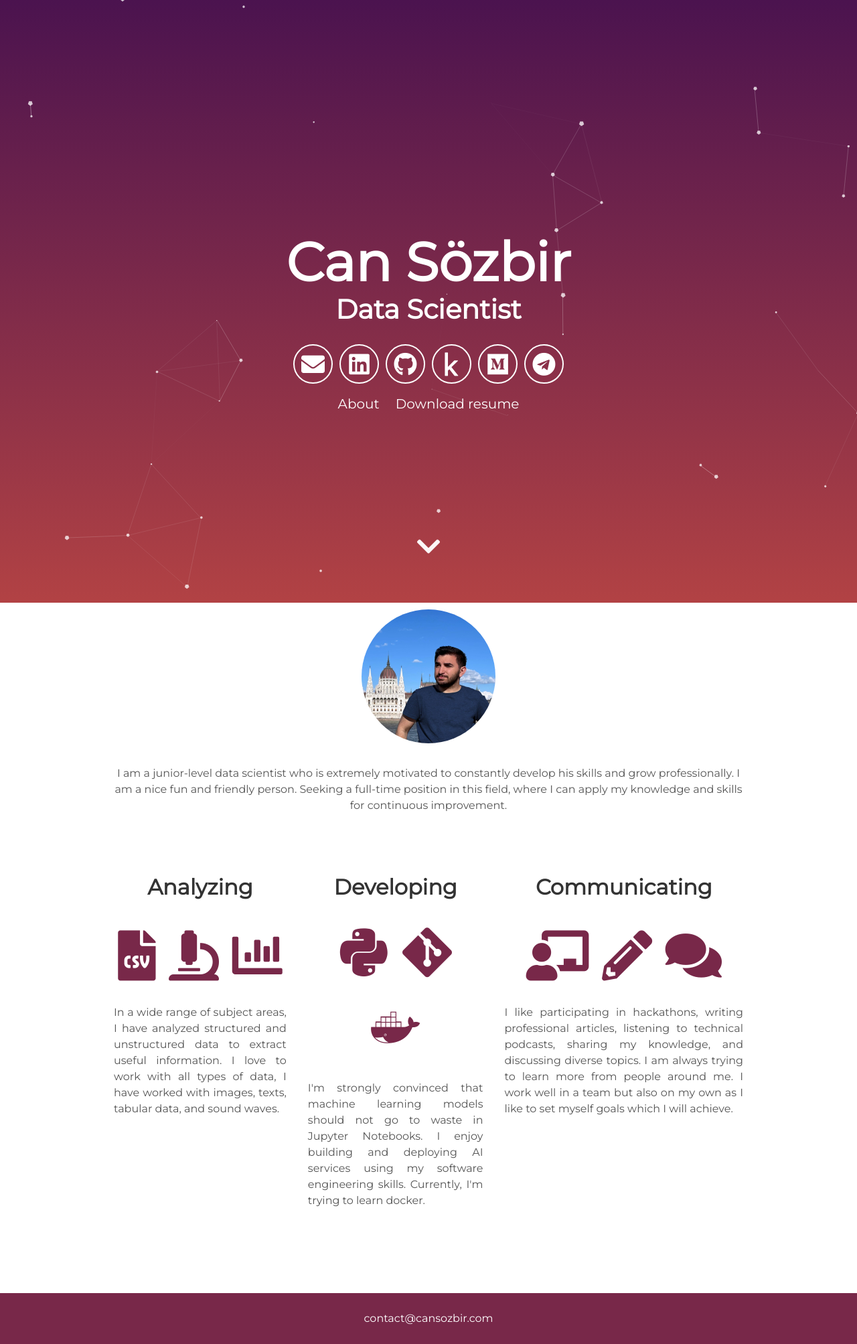
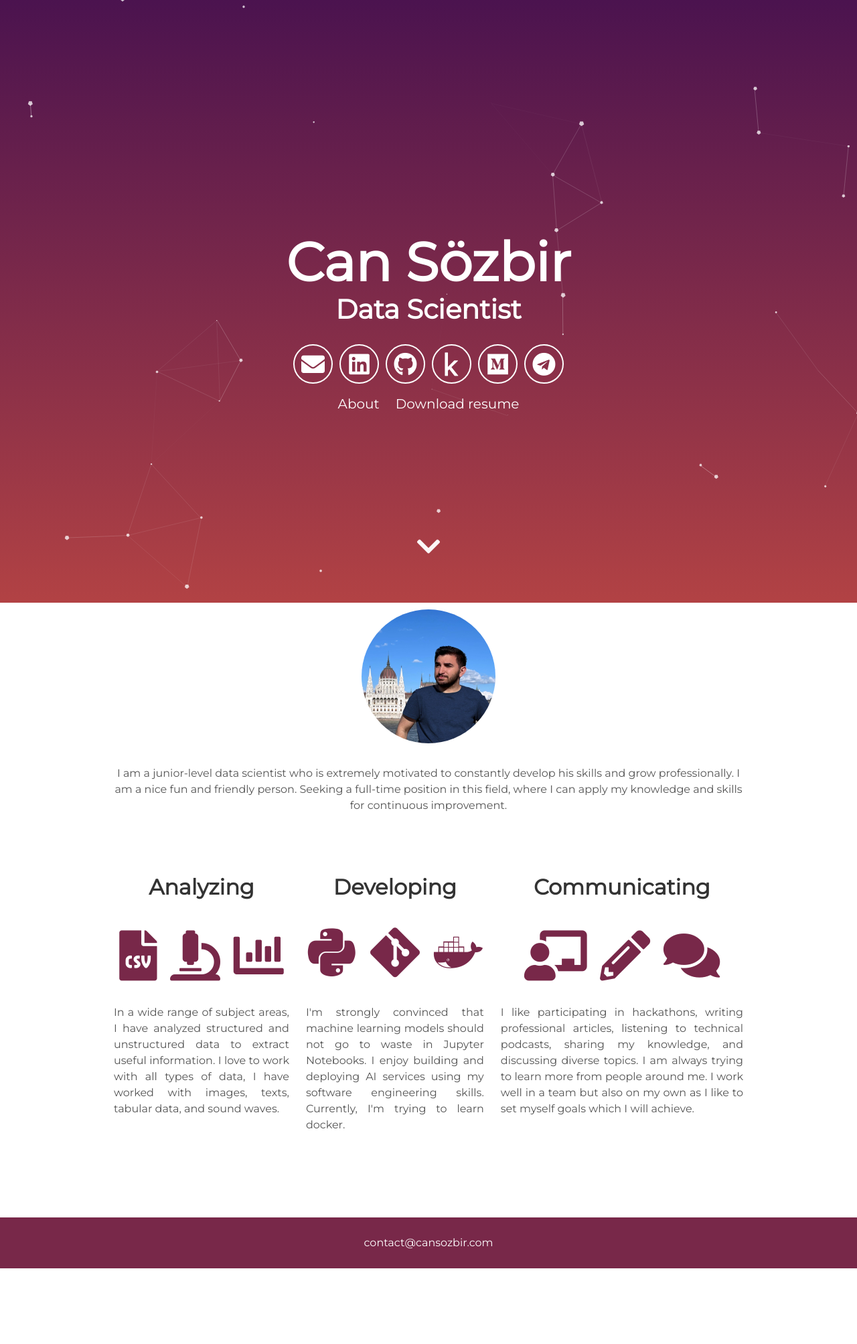
Before and after one commit to cansozbir/cansozbir.github.io, a Jekyll site: the page built from index.html, in a window 1280 px wide. Shown: the whole page at 67% size. Built offline with Jekyll 4.4.1, drawn with Linux system fonts in a browser that asks for light colours; after the commit the page ends 1894 px from its top, so only the background shows below that.

Commit message:
decreased column gap to fix alignment issues

```diff
--- a/_includes/about.html
+++ b/_includes/about.html
@@ -20,7 +20,7 @@
   <p>{{ site.user_description }}</p>
 </div>
 
-<div class="user" style="column-gap: 12px">
+<div class="user" style="column-gap: 5px">
   <div class="tech">
     <h2>Analyzing</h2>
     <div class="icons">
```
